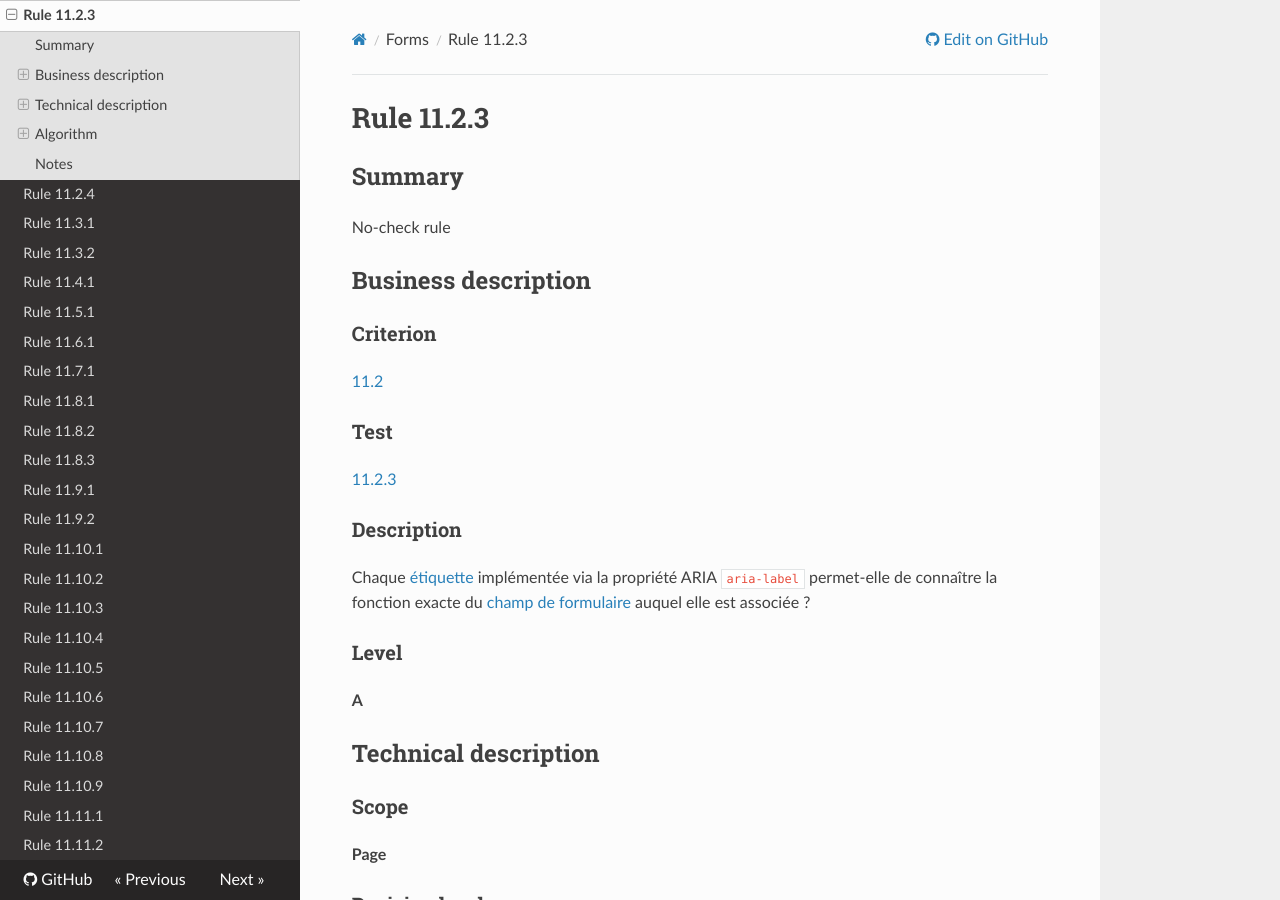
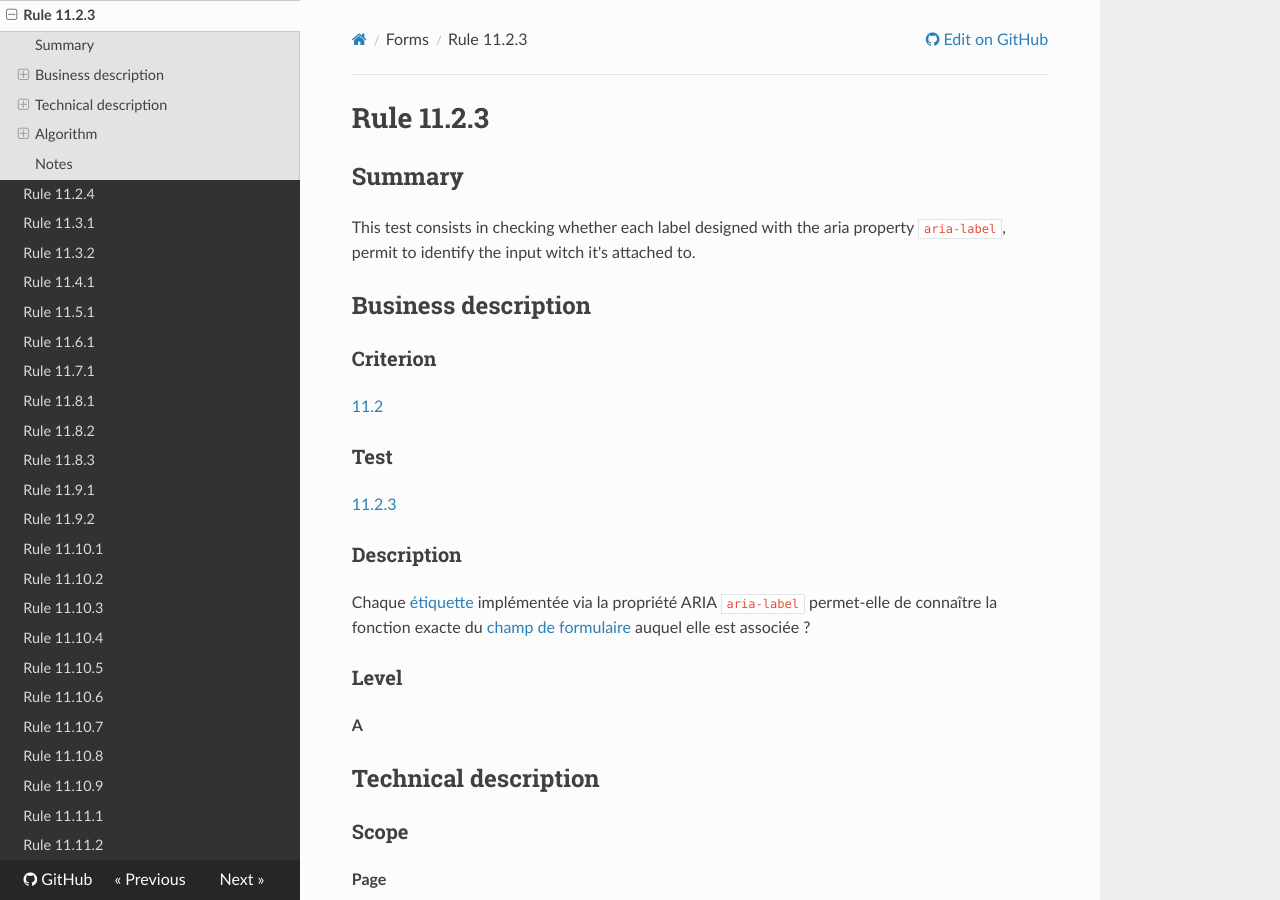
Before and after one commit to Tanaguru/RGAA3-2016, an MkDocs documentation site: the page built from docs/Rule-11-2-3.md, in a window 1280 px wide and 900 px high. Built offline with MkDocs 1.6.1, drawn with Linux system fonts in a browser that asks for light colours; nearby versions of some CDN libraries; old or Windows-style settings are respelled for this version of MkDocs.

Commit message:
Update Rule-11-2-3.md

```diff
--- a/docs/Rule-11-2-3.md
+++ b/docs/Rule-11-2-3.md
@@ -2,7 +2,7 @@
 
 ## Summary
 
-No-check rule
+This test consists in checking whether each label designed with the aria property `aria-label`, permit to identify the input witch it's attached to.
 
 ## Business description
 
```
